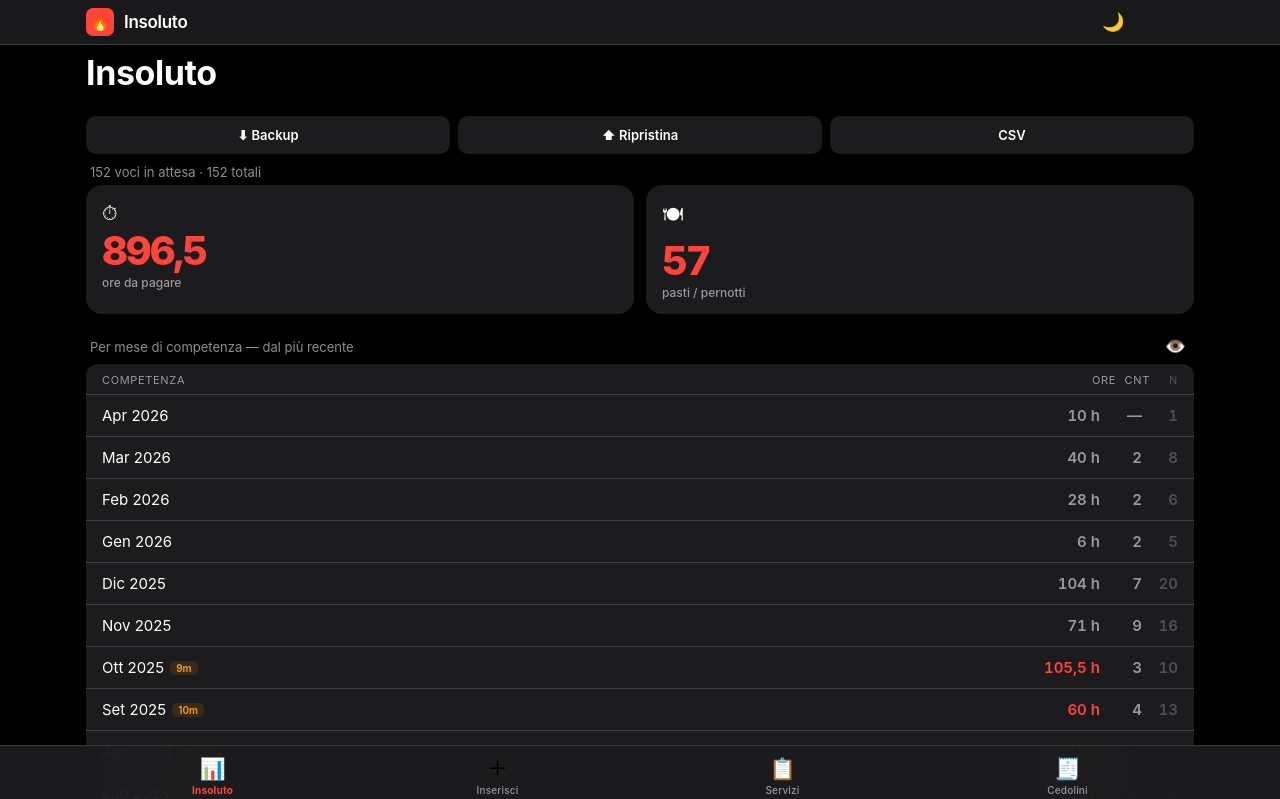
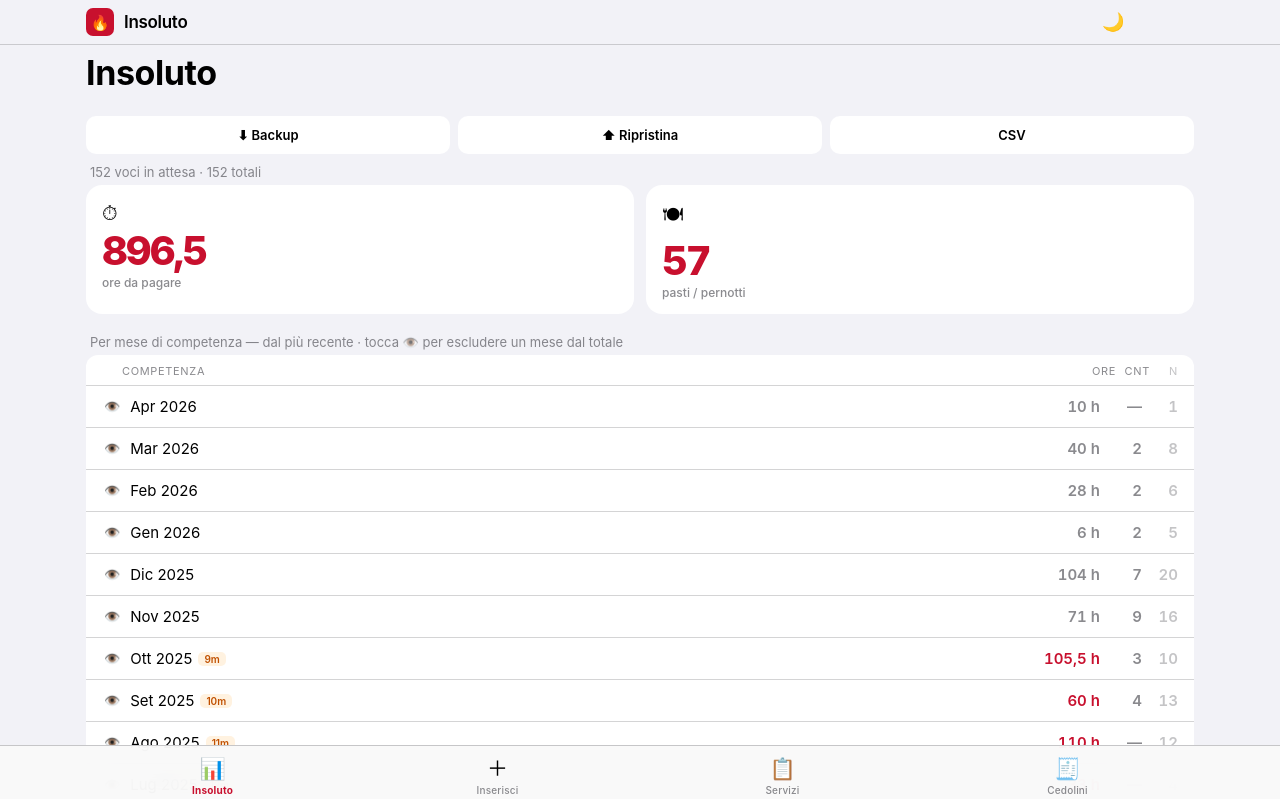
Before and after one commit to MatMex84/vvf-pagamenti, a plain HTML site: page index.html in a window 1280 px wide. Both pictures are taken after a click on the button "☀️". Shown: the top 799 px of the page. Drawn offline with nearby package versions, Linux system fonts and the light colour scheme.

Commit message:
Occhio per mese, fix tema, margine bottom, ripristino su cancellazione cedolino

```diff
--- a/index.html
+++ b/index.html
@@ -45,7 +45,7 @@
 }
 *,*::before,*::after{box-sizing:border-box;-webkit-tap-highlight-color:transparent;margin:0;padding:0}
 html,body{height:100%;background:var(--bg);font-family:-apple-system,"SF Pro Text","Helvetica Neue",system-ui,sans-serif;color:var(--lbl);-webkit-font-smoothing:antialiased;transition:background .3s,color .3s}
-body{padding-bottom:calc(50px + var(--sfb) + 56px)}
+body{padding-bottom:calc(50px + var(--sfb) + 80px)}
 
 /* ═══ NAV BAR ═══ */
 .nav{position:sticky;top:var(--sft);z-index:100;background:rgba(242,242,247,.92);-webkit-backdrop-filter:saturate(180%) blur(20px);backdrop-filter:saturate(180%) blur(20px);border-bottom:.33px solid var(--sep);transition:background .3s}
@@ -191,7 +191,9 @@ nav button.on .tab-lbl{color:var(--vvf);font-weight:700}
 .mt-sm{margin-top:10px}
 
 /* ═══ PRIVACY (occhio) ═══ */
-.priv-btn{background:none;border:none;font-size:17px;cursor:pointer;padding:4px;line-height:1}
+.eye-mini{background:none;border:none;font-size:13px;cursor:pointer;padding:2px;line-height:1;flex:none}
+.ios-td.muted-row{opacity:.42}
+.ios-td.muted-row .main,.ios-td.muted-row .r{color:var(--lbl2)}
 .bldr-note{padding:0 16px 10px;font-size:12px;color:var(--lbl2);margin-top:-6px}
 
 /* ═══ GRID SERVIZI/CEDOLINI (desktop) ═══ */
@@ -248,8 +250,13 @@ let tab     = 'insoluto';
 let filter  = 'attesa';
 let draftLines = [];
 let draftMonth = null;
-let hideAmounts = false;
-try{ hideAmounts = localStorage.getItem('vvf_hide')==='1'; }catch(e){}
+let hiddenMonths = [];
+try{ const hm=JSON.parse(localStorage.getItem('vvf_hidden_months')||'[]'); if(Array.isArray(hm)) hiddenMonths=hm; }catch(e){ hiddenMonths=[]; }
+function toggleHiddenMonth(k){
+  const i=hiddenMonths.indexOf(k);
+  if(i>=0) hiddenMonths.splice(i,1); else hiddenMonths.push(k);
+  try{ localStorage.setItem('vvf_hidden_months', JSON.stringify(hiddenMonths)); }catch(e){}
+}
 const hasStore = typeof window!=='undefined' && window.storage && typeof window.storage.get==='function';
 const TIPI = [
   ['Straordinario','ore'],['TDF','ore'],['Integrazione nucleo','ore'],
@@ -276,7 +283,8 @@ function applyTheme(manual){
   if(manual==='dark') dark=true;
   else if(manual==='light') dark=false;
   else dark = sysDark || isNight;
-  document.documentElement.setAttribute('data-dark', dark?'1':'');
+  if(dark) document.documentElement.setAttribute('data-dark','1');
+  else document.documentElement.removeAttribute('data-dark');
   document.getElementById('theme-toggle').textContent = dark ? '☀️' : '🌙';
   try{ localStorage.setItem('vvf_theme', dark?'dark':'light'); }catch(e){}
 }
@@ -316,7 +324,6 @@ function monthsAgo(ym){ if(!ym)return 0; const[y,m]=ym.split('-').map(Number); c
 function esc(s){ return(s==null?'':String(s)).replace(/[&<>"]/g,c=>({'&':'&amp;','<':'&lt;','>':'&gt;','"':'&quot;'}[c])); }
 function toast(msg){ const t=document.getElementById('toast'); t.textContent=msg; t.classList.add('show'); clearTimeout(t._t); t._t=setTimeout(()=>t.classList.remove('show'),2000); }
 function fmt(n){ return(Math.round(n*100)/100).toLocaleString('it-IT',{maximumFractionDigits:2}); }
-function mask(v){ return hideAmounts ? '•••' : v; }
 function calcHours(from,to){
   if(!from||!to) return null;
   const[fh,fm]=from.split(':').map(Number);
@@ -514,9 +521,9 @@ function viewCedolini(){
     list.forEach(c=>{
       const rows=(c.lines||[]).map(l=>`<div class="cedo-row">
         <span class="k">${esc(l.kind)}${l.desc?` <span style="font-weight:400;color:var(--lbl2)">· ${esc(l.desc)}</span>`:''}</span>
-        ${l.hours!=null?`<span class="d">${mask(l.hours+' h')}</span>`:''}
+        ${l.hours!=null?`<span class="d">${l.hours} h</span>`:''}
         ${l.ref?`<span class="tag comp" style="font-size:11px">comp. ${monthLabel(l.ref,true)}</span>`:''}
-        ${l.amount!=null?`<span class="d tnum" style="margin-left:auto">€ ${mask((+l.amount).toFixed(2))}</span>`:''}
+        ${l.amount!=null?`<span class="d tnum" style="margin-left:auto">€ ${(+l.amount).toFixed(2)}</span>`:''}
       </div>`).join('');
       html+=`<div class="cedo">
         <div class="cedo-hd">
@@ -621,9 +628,6 @@ function viewInsoluto(){
   const pend=state.services.filter(s=>s.status==='attesa');
   if(!state.services.length) return emptyState('Nessun dato ancora','Inizia da "Inserisci" a registrare i tuoi servizi.','inserisci');
 
-  const oreTot=pend.filter(s=>s.cat==='ore').reduce((a,s)=>a+(+s.hours||0),0);
-  const cntTot=pend.filter(s=>s.cat==='conteggio').reduce((a,s)=>a+(+s.qty||0),0);
-
   const byComp={};
   pend.forEach(s=>{ const k=s.competence||'—'; byComp[k]=byComp[k]||{ore:0,cnt:0,n:0};
     if(s.cat==='ore') byComp[k].ore+=(+s.hours||0); else byComp[k].cnt+=(+s.qty||0); byComp[k].n++; });
@@ -631,17 +635,22 @@ function viewInsoluto(){
   // ← ORDINATO DAL PIÙ RECENTE
   const comps=Object.keys(byComp).sort().reverse();
 
+  // Totali: escludono i mesi disattivati con l'occhio
+  let oreTot=0, cntTot=0;
+  comps.forEach(k=>{ if(!hiddenMonths.includes(k)){ oreTot+=byComp[k].ore; cntTot+=byComp[k].cnt; } });
+
   const tableRows=comps.map(k=>{
-    const v=byComp[k], age=monthsAgo(k), old=age>=9;
-    return `<div class="ios-td">
-      <div class="main">${monthLabel(k,true)}${old?`<span class="tag warn" style="font-size:10px;padding:1px 6px">${age}m</span>`:''}</div>
-      <div class="r${old?' red':''}">${v.ore?mask(fmt(v.ore)+' h'):'—'}</div>
-      <div class="r" style="min-width:34px">${v.cnt?mask(v.cnt):'—'}</div>
+    const v=byComp[k], age=monthsAgo(k), old=age>=9, hidden=hiddenMonths.includes(k);
+    return `<div class="ios-td${hidden?' muted-row':''}">
+      <button class="eye-mini" data-month="${esc(k)}" title="${hidden?'Includi nel totale':'Escludi dal totale'}">${hidden?'🙈':'👁️'}</button>
+      <div class="main">${monthLabel(k,true)}${old&&!hidden?`<span class="tag warn" style="font-size:10px;padding:1px 6px">${age}m</span>`:''}</div>
+      <div class="r${old&&!hidden?' red':''}">${v.ore?fmt(v.ore)+' h':'—'}</div>
+      <div class="r" style="min-width:34px">${v.cnt||'—'}</div>
       <div class="r" style="min-width:28px;color:var(--lbl3)">${v.n}</div>
     </div>`;
   }).join('');
 
-  const oldest=[...pend].sort((a,b)=>(a.competence||'').localeCompare(b.competence||'')).filter(s=>monthsAgo(s.competence)>=9).slice(0,6);
+  const oldest=[...pend].filter(s=>!hiddenMonths.includes(s.competence||'—')).sort((a,b)=>(a.competence||'').localeCompare(b.competence||'')).filter(s=>monthsAgo(s.competence)>=9).slice(0,6);
 
   return `
 <div style="padding:0 0 8px">
@@ -653,15 +662,12 @@ function viewInsoluto(){
   </div>
   <div class="sh">${pend.length} voci in attesa · ${state.services.length} totali</div>
   <div class="widgets gap">
-    <div class="widget"><div class="wico">⏱</div><div class="wnum red">${mask(fmt(oreTot))}</div><div class="wlbl">ore da pagare</div></div>
-    <div class="widget"><div class="wico">🍽</div><div class="wnum red">${mask(cntTot)}</div><div class="wlbl">pasti / pernotti</div></div>
+    <div class="widget"><div class="wico">⏱</div><div class="wnum red">${fmt(oreTot)}</div><div class="wlbl">ore da pagare</div></div>
+    <div class="widget"><div class="wico">🍽</div><div class="wnum red">${cntTot}</div><div class="wlbl">pasti / pernotti</div></div>
   </div>
-  <div class="sh" style="display:flex;align-items:center;gap:6px">
-    <span style="flex:1">Per mese di competenza — dal più recente</span>
-    <button class="priv-btn" id="priv-toggle" title="Nascondi ore/pasti">${hideAmounts?'🙈':'👁️'}</button>
-  </div>
+  <div class="sh">Per mese di competenza — dal più recente · tocca 👁️ per escludere un mese dal totale</div>
   <div class="ios-tbl gap">
-    <div class="ios-th"><div style="flex:1">Competenza</div><div style="min-width:52px;text-align:right">Ore</div><div style="min-width:34px;text-align:right">Cnt</div><div style="min-width:28px;text-align:right;color:var(--lbl3)">N</div></div>
+    <div class="ios-th"><div style="width:20px"></div><div style="flex:1">Competenza</div><div style="min-width:52px;text-align:right">Ore</div><div style="min-width:34px;text-align:right">Cnt</div><div style="min-width:28px;text-align:right;color:var(--lbl3)">N</div></div>
     ${tableRows||'<div class="ios-td"><div class="main" style="color:var(--green)">Tutto pagato 🎉</div></div>'}
   </div>
   ${oldest.length?`<div class="sh">⏳ In ritardo da oltre 9 mesi</div><div class="svc-grid">`+oldest.map(svcCard).join('')+`</div>`:''}
@@ -779,7 +785,17 @@ function wireCedolini(){
     reconcileCedolino(id);
   };
   document.querySelectorAll('.c-recon').forEach(b=>b.onclick=()=>reconcileCedolino(b.dataset.id));
-  document.querySelectorAll('.c-del').forEach(b=>b.onclick=()=>{ if(confirm('Eliminare questo cedolino?')){ state.cedolini=state.cedolini.filter(c=>c.id!==b.dataset.id); save(); render(); }});
+  document.querySelectorAll('.c-del').forEach(b=>b.onclick=()=>{
+    const c=state.cedolini.find(x=>x.id===b.dataset.id); if(!c) return;
+    if(confirm('Eliminare questo cedolino? I servizi pagati da questo cedolino torneranno "in attesa".')){
+      const restored=state.services.filter(s=>s.status==='pagato'&&s.paidIn===c.month);
+      restored.forEach(s=>{ s.status='attesa'; s.paidIn=null; });
+      state.cedolini=state.cedolini.filter(x=>x.id!==c.id);
+      save();
+      toast(restored.length?`${restored.length} servizi tornati in attesa`:'Cedolino eliminato');
+      render();
+    }
+  });
 }
 function readDraft(){
   document.querySelectorAll('[data-i]').forEach(row=>{
@@ -793,12 +809,7 @@ function readDraft(){
 }
 
 function wireInsoluto(){
-  const pb=document.getElementById('priv-toggle');
-  if(pb) pb.onclick=()=>{
-    hideAmounts=!hideAmounts;
-    try{ localStorage.setItem('vvf_hide', hideAmounts?'1':'0'); }catch(e){}
-    render();
-  };
+  document.querySelectorAll('.eye-mini').forEach(b=>b.onclick=()=>{ toggleHiddenMonth(b.dataset.month); render(); });
   document.querySelectorAll('.t-pay').forEach( b=>b.onclick=()=>setStatus(b.dataset.id,'pagato'));
   document.querySelectorAll('.t-wait').forEach(b=>b.onclick=()=>setStatus(b.dataset.id,'attesa'));
   document.querySelectorAll('.t-del').forEach( b=>b.onclick=()=>{ state.services=state.services.filter(s=>s.id!==b.dataset.id); save(); render(); });
```
